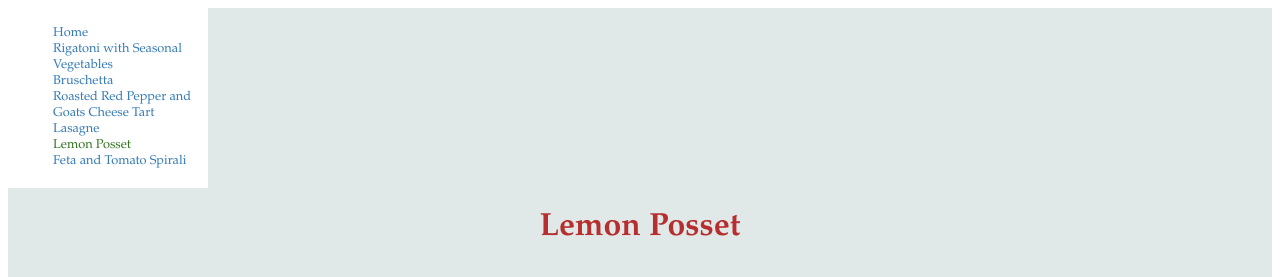
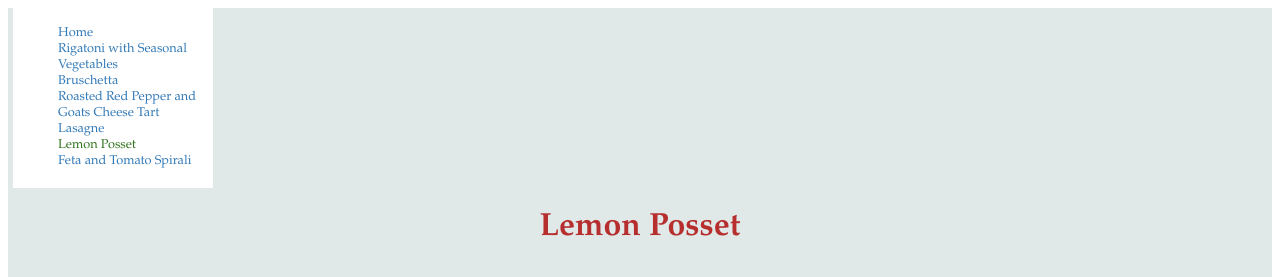
Before and after one commit to Hol1999/Hollyrecipewebsite, a Jekyll site: the page built from _recipes/recipe4.md, in a window 1280 px wide. Shown: the top 277 px of the page. Built offline with Jekyll 4.4.1, drawn with Linux system fonts in a browser that asks for light colours.

Commit message:
Update recipes.css

```diff
--- a/styles/recipes.css
+++ b/styles/recipes.css
@@ -144,7 +144,7 @@ ul.allrecipes {
  color: rgb(50,117,30);
 font-family: Garamond, georgia, monospace, serif;
   padding: 5px;
-  margin: 10px 10;
+  margin: 5px 5px;
  background-color: white;
 
 }
```
